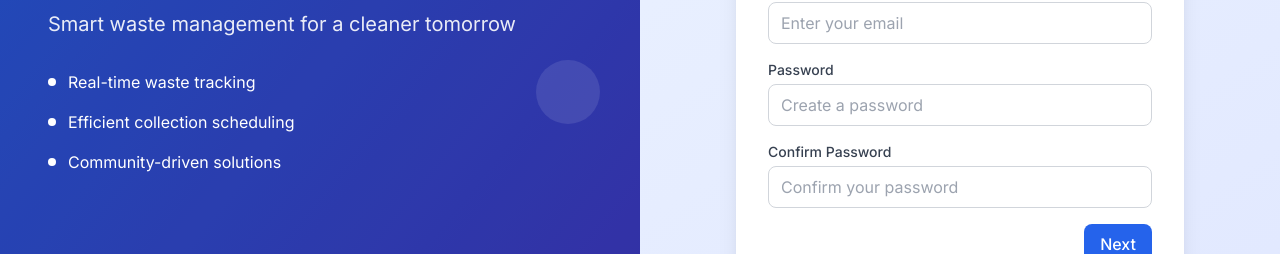
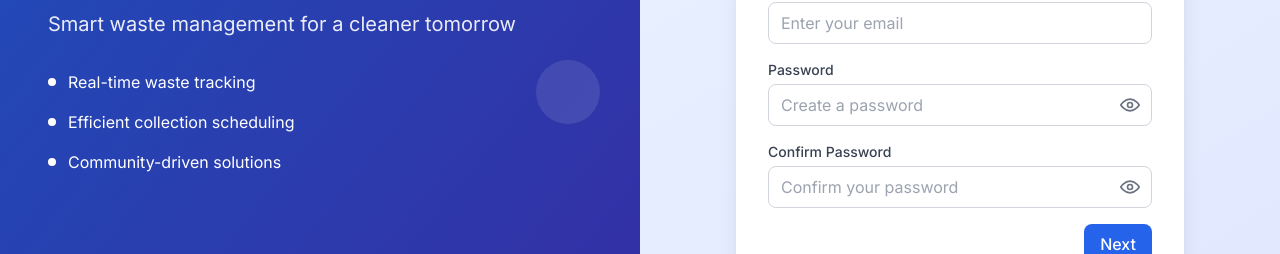
Before and after one commit to aoluoch/final_plp_project, a React (Vite) app in the folder client/: page /auth/register in a window 1280 px wide. Shown: the part 340-594 px from the top of the page. Built offline with nearby package versions, Linux system fonts and the light colour scheme.

Commit message:
password toggle

```diff
--- a/client/src/pages/auth/Login.tsx
+++ b/client/src/pages/auth/Login.tsx
@@ -11,6 +11,7 @@ const Login: React.FC = () => {
   })
   const [errors, setErrors] = useState<Record<string, string>>({})
   const [isLoading, setIsLoading] = useState(false)
+  const [showPassword, setShowPassword] = useState(false)
 
   const { login } = useAuth()
   const navigate = useNavigate()
@@ -105,17 +106,36 @@ const Login: React.FC = () => {
           <label htmlFor="password" className="block text-sm font-medium text-gray-700 dark:text-gray-300 mb-2">
             Password
           </label>
+          <div className="relative">
             <input
-            type="password"
+              type={showPassword ? 'text' : 'password'}
               id="password"
               name="password"
               value={formData.password}
               onChange={handleChange}
-            className={`w-full px-3 py-2 border rounded-lg focus:outline-none focus:ring-2 focus:ring-blue-500 dark:bg-gray-700 dark:border-gray-600 dark:text-white ${
+              className={`w-full pr-10 px-3 py-2 border rounded-lg focus:outline-none focus:ring-2 focus:ring-blue-500 dark:bg-gray-700 dark:border-gray-600 dark:text-white ${
                 errors.password ? 'border-red-500' : 'border-gray-300'
               }`}
               placeholder="Enter your password"
             />
+            <button
+              type="button"
+              aria-label={showPassword ? 'Hide password' : 'Show password'}
+              onClick={() => setShowPassword(v => !v)}
+              className="absolute inset-y-0 right-0 pr-3 flex items-center text-gray-500 hover:text-gray-700 dark:text-gray-300"
+            >
+              {showPassword ? (
+                <svg xmlns="http://www.w3.org/2000/svg" className="h-5 w-5" viewBox="0 0 20 20" fill="currentColor">
+                  <path d="M3.94 4.94a1.5 1.5 0 0 1 2.12 0l9 9a1.5 1.5 0 0 1-2.12 2.12l-1.43-1.43A8.53 8.53 0 0 1 10 15.5C5.5 15.5 2.27 12.5 1 10c.54-1.06 1.5-2.42 2.94-3.56l-.99-.99a1.5 1.5 0 0 1 0-2.12zm6.93 6.93-2.74-2.74a2.5 2.5 0 0 0 2.74 2.74zM10 4.5c4.5 0 7.73 3 9 5.5-.38.75-1.02 1.72-1.93 2.62l-2.04-2.04a4.5 4.5 0 0 0-5.61-5.61L7.38 3.57C8.2 3.5 9.08 4.5 10 4.5z" />
+                </svg>
+              ) : (
+                <svg xmlns="http://www.w3.org/2000/svg" className="h-5 w-5" viewBox="0 0 24 24" fill="none" stroke="currentColor" strokeWidth="2" strokeLinecap="round" strokeLinejoin="round">
+                  <path d="M1 12s4-7 11-7 11 7 11 7-4 7-11 7-11-7-11-7z" />
+                  <circle cx="12" cy="12" r="3" />
+                </svg>
+              )}
+            </button>
+          </div>
           {errors.password && (
             <p className="mt-1 text-sm text-red-600">{errors.password}</p>
           )}
--- a/client/src/pages/auth/Register.tsx
+++ b/client/src/pages/auth/Register.tsx
@@ -20,6 +20,8 @@ const Register: React.FC = () => {
   const [errors, setErrors] = useState<Record<string, string>>({})
   const [isLoading, setIsLoading] = useState(false)
   const [activeTab, setActiveTab] = useState<'Account' | 'Personal' | 'Address'>('Account')
+  const [showPassword, setShowPassword] = useState(false)
+  const [showConfirmPassword, setShowConfirmPassword] = useState(false)
 
   const { register } = useAuth()
   const navigate = useNavigate()
@@ -258,17 +260,36 @@ const Register: React.FC = () => {
               <label htmlFor="password" className="block text-sm font-medium text-gray-700 dark:text-gray-300 mb-1">
                 Password
               </label>
+              <div className="relative">
                 <input
-                type="password"
+                  type={showPassword ? 'text' : 'password'}
                   id="password"
                   name="password"
                   value={formData.password}
                   onChange={handleChange}
-                className={`w-full px-3 py-2 border rounded-lg focus:outline-none focus:ring-2 focus:ring-blue-500 dark:bg-gray-700 dark:border-gray-600 dark:text-white ${
+                  className={`w-full pr-10 px-3 py-2 border rounded-lg focus:outline-none focus:ring-2 focus:ring-blue-500 dark:bg-gray-700 dark:border-gray-600 dark:text-white ${
                     errors.password ? 'border-red-500' : 'border-gray-300'
                   }`}
                   placeholder="Create a password"
                 />
+                <button
+                  type="button"
+                  aria-label={showPassword ? 'Hide password' : 'Show password'}
+                  onClick={() => setShowPassword(v => !v)}
+                  className="absolute inset-y-0 right-0 pr-3 flex items-center text-gray-500 hover:text-gray-700 dark:text-gray-300"
+                >
+                  {showPassword ? (
+                    <svg xmlns="http://www.w3.org/2000/svg" className="h-5 w-5" viewBox="0 0 20 20" fill="currentColor">
+                      <path d="M3.94 4.94a1.5 1.5 0 0 1 2.12 0l9 9a1.5 1.5 0 0 1-2.12 2.12l-1.43-1.43A8.53 8.53 0 0 1 10 15.5C5.5 15.5 2.27 12.5 1 10c.54-1.06 1.5-2.42 2.94-3.56l-.99-.99a1.5 1.5 0 0 1 0-2.12zm6.93 6.93-2.74-2.74a2.5 2.5 0 0 0 2.74 2.74zM10 4.5c4.5 0 7.73 3 9 5.5-.38.75-1.02 1.72-1.93 2.62l-2.04-2.04a4.5 4.5 0 0 0-5.61-5.61L7.38 3.57C8.2 3.5 9.08 4.5 10 4.5z" />
+                    </svg>
+                  ) : (
+                    <svg xmlns="http://www.w3.org/2000/svg" className="h-5 w-5" viewBox="0 0 24 24" fill="none" stroke="currentColor" strokeWidth="2" strokeLinecap="round" strokeLinejoin="round">
+                      <path d="M1 12s4-7 11-7 11 7 11 7-4 7-11 7-11-7-11-7z" />
+                      <circle cx="12" cy="12" r="3" />
+                    </svg>
+                  )}
+                </button>
+              </div>
               {errors.password && (
                 <p className="mt-1 text-sm text-red-600">{errors.password}</p>
               )}
@@ -278,17 +299,36 @@ const Register: React.FC = () => {
               <label htmlFor="confirmPassword" className="block text-sm font-medium text-gray-700 dark:text-gray-300 mb-1">
                 Confirm Password
               </label>
+              <div className="relative">
                 <input
-                type="password"
+                  type={showConfirmPassword ? 'text' : 'password'}
                   id="confirmPassword"
                   name="confirmPassword"
                   value={formData.confirmPassword}
                   onChange={handleChange}
-                className={`w-full px-3 py-2 border rounded-lg focus:outline-none focus:ring-2 focus:ring-blue-500 dark:bg-gray-700 dark:border-gray-600 dark:text-white ${
+                  className={`w-full pr-10 px-3 py-2 border rounded-lg focus:outline-none focus:ring-2 focus:ring-blue-500 dark:bg-gray-700 dark:border-gray-600 dark:text-white ${
                     errors.confirmPassword ? 'border-red-500' : 'border-gray-300'
                   }`}
                   placeholder="Confirm your password"
                 />
+                <button
+                  type="button"
+                  aria-label={showConfirmPassword ? 'Hide confirm password' : 'Show confirm password'}
+                  onClick={() => setShowConfirmPassword(v => !v)}
+                  className="absolute inset-y-0 right-0 pr-3 flex items-center text-gray-500 hover:text-gray-700 dark:text-gray-300"
+                >
+                  {showConfirmPassword ? (
+                    <svg xmlns="http://www.w3.org/2000/svg" className="h-5 w-5" viewBox="0 0 20 20" fill="currentColor">
+                      <path d="M3.94 4.94a1.5 1.5 0 0 1 2.12 0l9 9a1.5 1.5 0 0 1-2.12 2.12l-1.43-1.43A8.53 8.53 0 0 1 10 15.5C5.5 15.5 2.27 12.5 1 10c.54-1.06 1.5-2.42 2.94-3.56l-.99-.99a1.5 1.5 0 0 1 0-2.12zm6.93 6.93-2.74-2.74a2.5 2.5 0 0 0 2.74 2.74zM10 4.5c4.5 0 7.73 3 9 5.5-.38.75-1.02 1.72-1.93 2.62l-2.04-2.04a4.5 4.5 0 0 0-5.61-5.61L7.38 3.57C8.2 3.5 9.08 4.5 10 4.5z" />
+                    </svg>
+                  ) : (
+                    <svg xmlns="http://www.w3.org/2000/svg" className="h-5 w-5" viewBox="0 0 24 24" fill="none" stroke="currentColor" strokeWidth="2" strokeLinecap="round" strokeLinejoin="round">
+                      <path d="M1 12s4-7 11-7 11 7 11 7-4 7-11 7-11-7-11-7z" />
+                      <circle cx="12" cy="12" r="3" />
+                    </svg>
+                  )}
+                </button>
+              </div>
               {errors.confirmPassword && (
                 <p className="mt-1 text-sm text-red-600">{errors.confirmPassword}</p>
               )}
```
Lines whose indentation alone changed are shown as unchanged.
